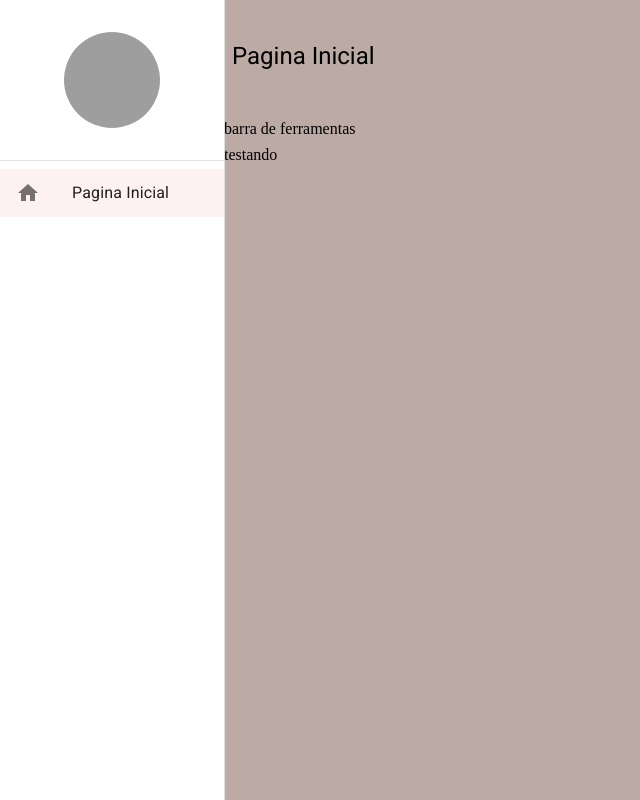
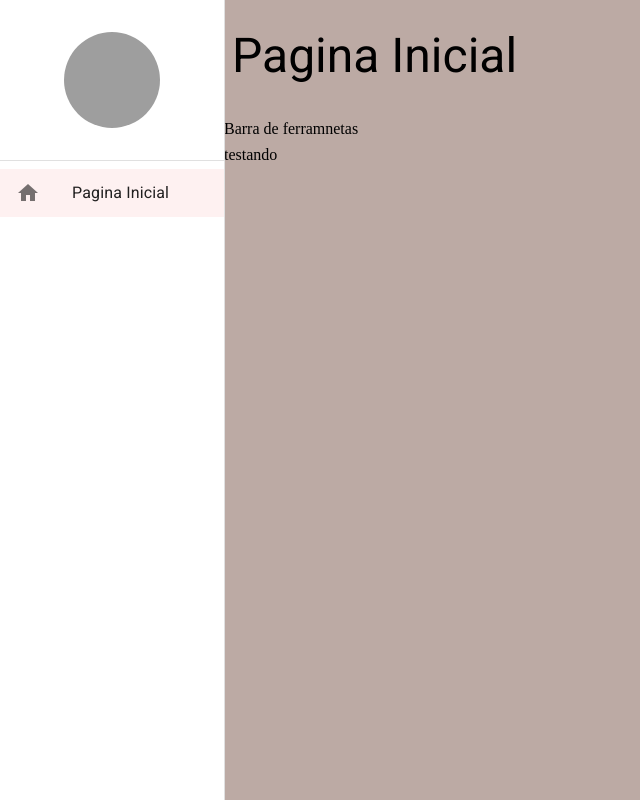
Before and after one commit to RobervanSouza/New-City, a React (Create React App) app in the folder new-city/: page /pagina-inicial in a window 1280 px wide. Shown: the whole page, without its empty margins (0-640 px from the left). Built offline with nearby package versions, Linux system fonts and the light colour scheme; grey boxes are pictures that could not be loaded.

Commit message:
feat: update menu

```diff
--- a/new-city/src/pages/dashboard/DashBoard.tsx
+++ b/new-city/src/pages/dashboard/DashBoard.tsx
@@ -4,7 +4,7 @@ import { LayoutePages } from "../../shared/layouts"
 export const DashBoard = () => {
 
     return (
-        <LayoutePages titulo="Pagina Inicial ">
+        <LayoutePages titulo="Pagina Inicial " barraDeFerramentas={<>Barra de ferramnetas</>}>
             testando
 
         </LayoutePages>
--- a/new-city/src/shared/layouts/LayoutePages.tsx
+++ b/new-city/src/shared/layouts/LayoutePages.tsx
@@ -1,18 +1,25 @@
 
 import { Icon, IconButton, Theme, Typography, useMediaQuery, useTheme } from "@mui/material";
 import { Box } from "@mui/system";
+import { ReactNode } from "react";
 import { useDrawerContext } from "../contexts";
 
 interface ILayoutTitulo {
   children: React.ReactNode;
   titulo: string;
+  barraDeFerramentas?: ReactNode; // pode mostrar ou não
 }
 
-export const LayoutePages: React.FC<ILayoutTitulo> = ({ children, titulo }) => {
+export const LayoutePages: React.FC<ILayoutTitulo> = ({ children, titulo, barraDeFerramentas }) => {
 
  // essa função e so para quando a tela ficar pequena (-600) habilitar a função e habilitar o butão, so aparace quando a tela ficar pequena
      const smDown = useMediaQuery((theme: Theme) => theme.breakpoints.down("sm"));
      // pode colocar essa const theme em cima ou fazer desta forma
+
+
+    const mdDown = useMediaQuery((theme: Theme) =>
+      theme.breakpoints.down("md")
+    );
 
     const theme = useTheme();
 
@@ -27,20 +34,34 @@ export const LayoutePages: React.FC<ILayoutTitulo> = ({ children, titulo }) => {
         gap={1} //espaco entre um e outro
       >
         <Box
+          padding={1}
           display="flex"
           alignItems="center"
-          padding={1}
-          height={theme.spacing(12)}
-          gap={2}>
+          gap={2} // espaço entre o texto
+          height={theme.spacing(smDown ? 6 : mdDown ? 8 : 12)} // reduz o tamanho do header conforme a pagina
+          >
           {smDown && (
             <IconButton onClick={toggleDrawerOpen}>
               <Icon>menu</Icon>
             </IconButton>
           )}
-          <Typography variant="h5">{titulo}</Typography>
+          <Typography
+            overflow="hidden" // quando otexto tiver o texto grande corta o texto
+            whiteSpace="nowrap" // não quebra as linhas no
+            textOverflow="ellipsis" // o texto fica tres pontionhos e não quebra
+            variant={smDown ? "h5" : mdDown ? "h4" : "h3"} // o texto vai reduzindo conforme o texto
+          >
+            {titulo}
+          </Typography>
         </Box>
-        <Box>barra de ferramentas</Box>
-        <Box>{children}</Box>
+
+        {barraDeFerramentas && (
+          <Box>{barraDeFerramentas}</Box> // e so para saber se tem item dentra da baraa de ferramentas
+        )}
+
+        <Box flex={1} overflow="auto">
+          {children}
+        </Box>
       </Box>
     </>
   );
@@ -53,3 +74,5 @@ export const LayoutePages: React.FC<ILayoutTitulo> = ({ children, titulo }) => {
 //         <Box>{children}</Box>
 //       </Box>
 // </>
+
+//         <Box flex={1}  overflow ='auto' >{children}</Box> //3 flex 1 e para ocupar toda a area disponivel da div children, overflow e para ter scroll so na parte do childre, e não na tela toda
```
